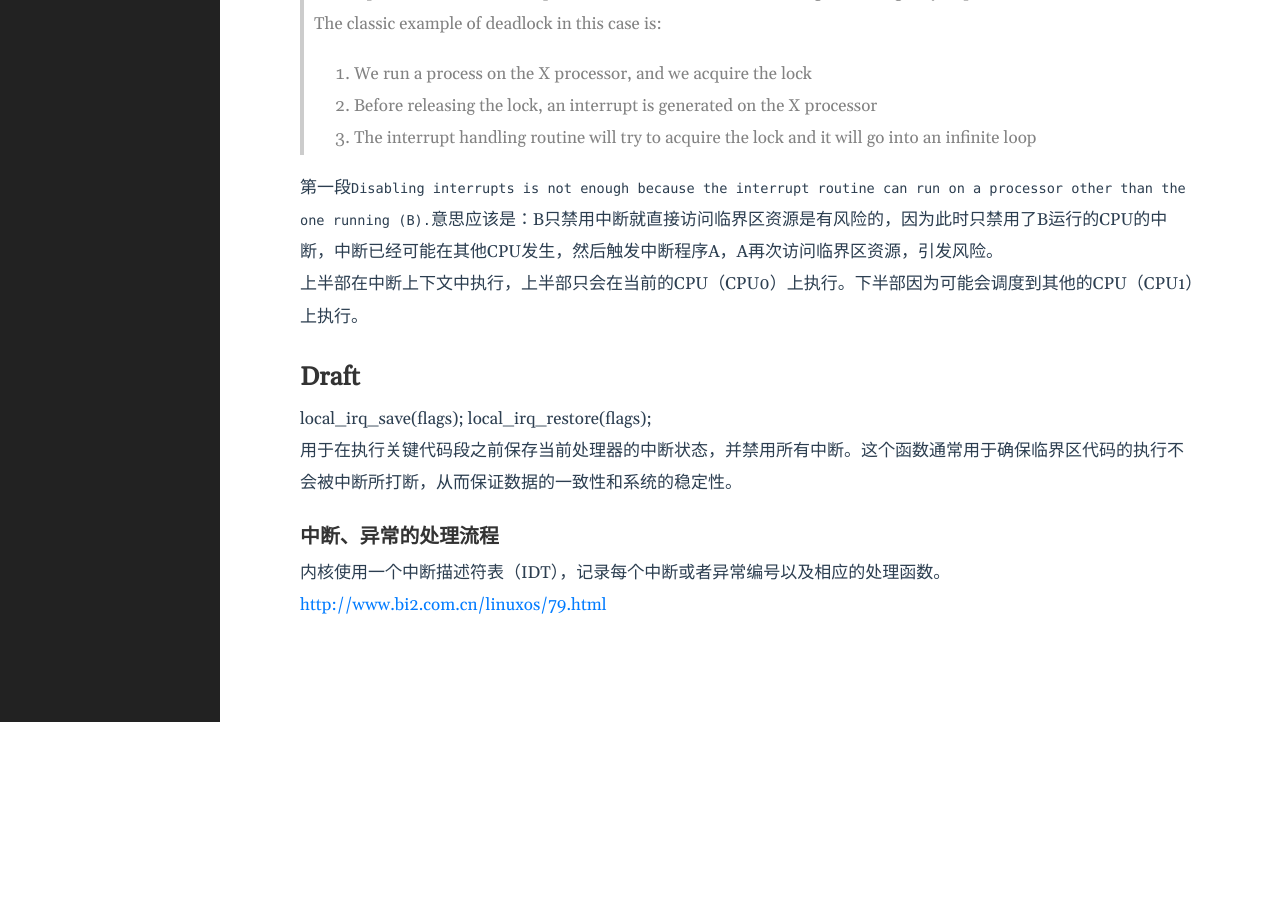
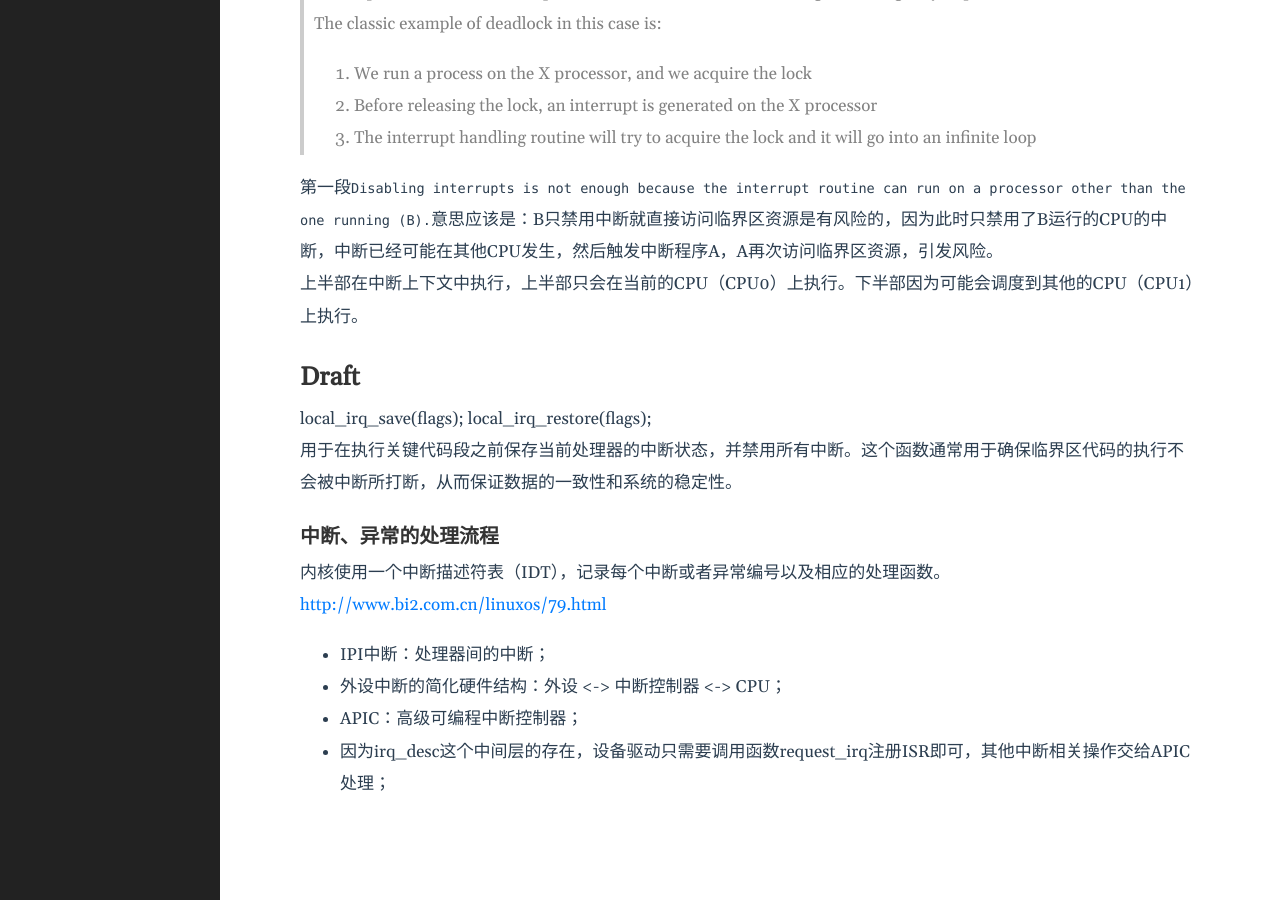
Before and after one commit to lclgo/lclgo.github.io, a Jekyll site: the page built from _posts/kernel/2024-02-03-irq.md, in a window 1280 px wide and 900 px high, scrolled down 2671 px. Built offline with Jekyll 4.4.1, drawn with Linux system fonts in a browser that asks for light colours; before the commit the page ends 3393 px from its top, so only the background shows below that.

Commit message:
update notes

```diff
--- a/_posts/kernel/2024-02-03-irq.md
+++ b/_posts/kernel/2024-02-03-irq.md
@@ -110,3 +110,8 @@ local_irq_restore(flags);
 内核使用一个中断描述符表（IDT），记录每个中断或者异常编号以及相应的处理函数。
 
 <http://www.bi2.com.cn/linuxos/79.html>
+
+* IPI中断：处理器间的中断；
+* 外设中断的简化硬件结构：外设 <-> 中断控制器 <-> CPU；
+* APIC：高级可编程中断控制器；
+* 因为irq_desc这个中间层的存在，设备驱动只需要调用函数request_irq注册ISR即可，其他中断相关操作交给APIC处理；
```
Also changed, not shown: _posts/linux/2023-12-04-boot.md (+2 -0 lines).
